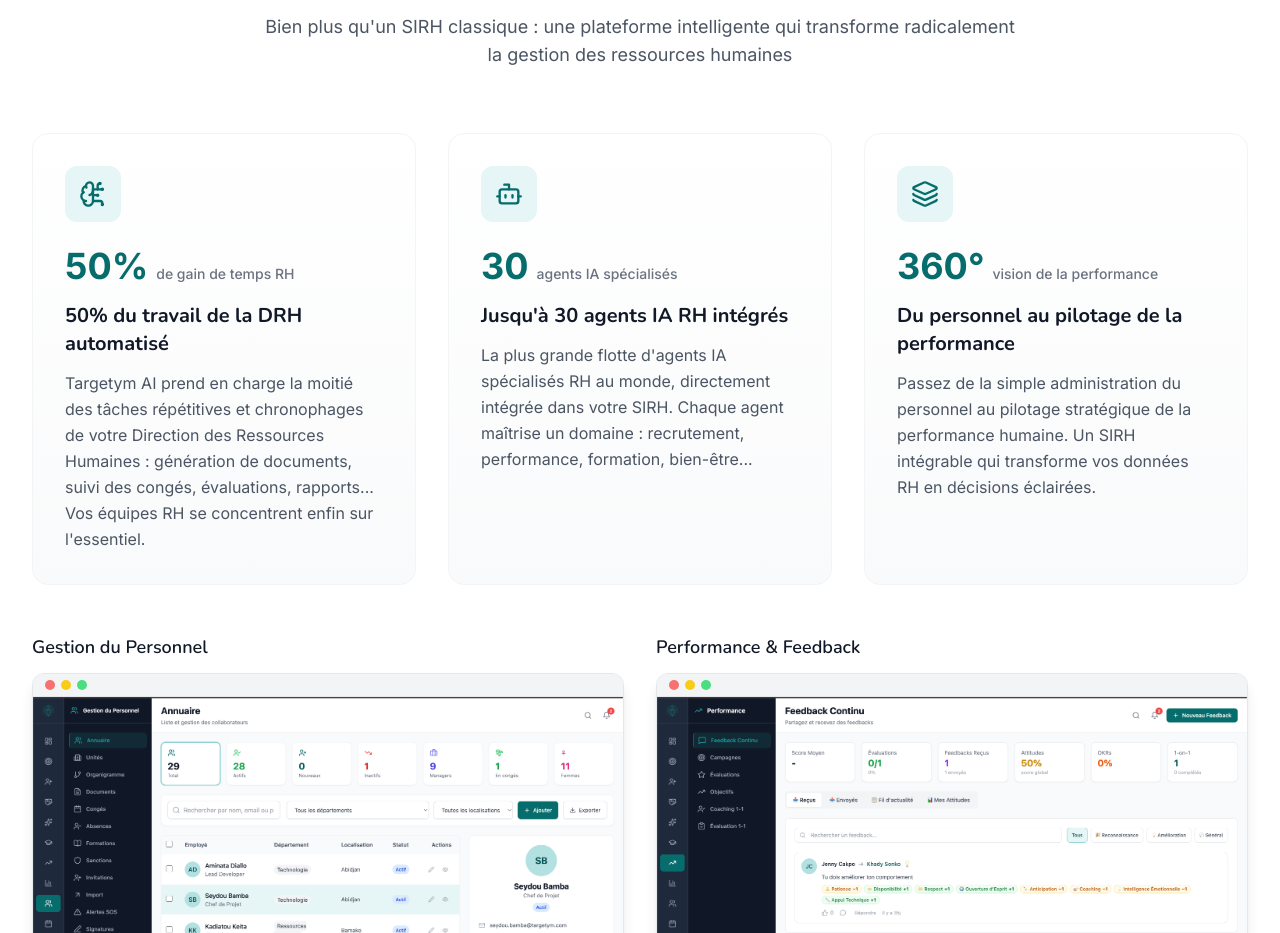
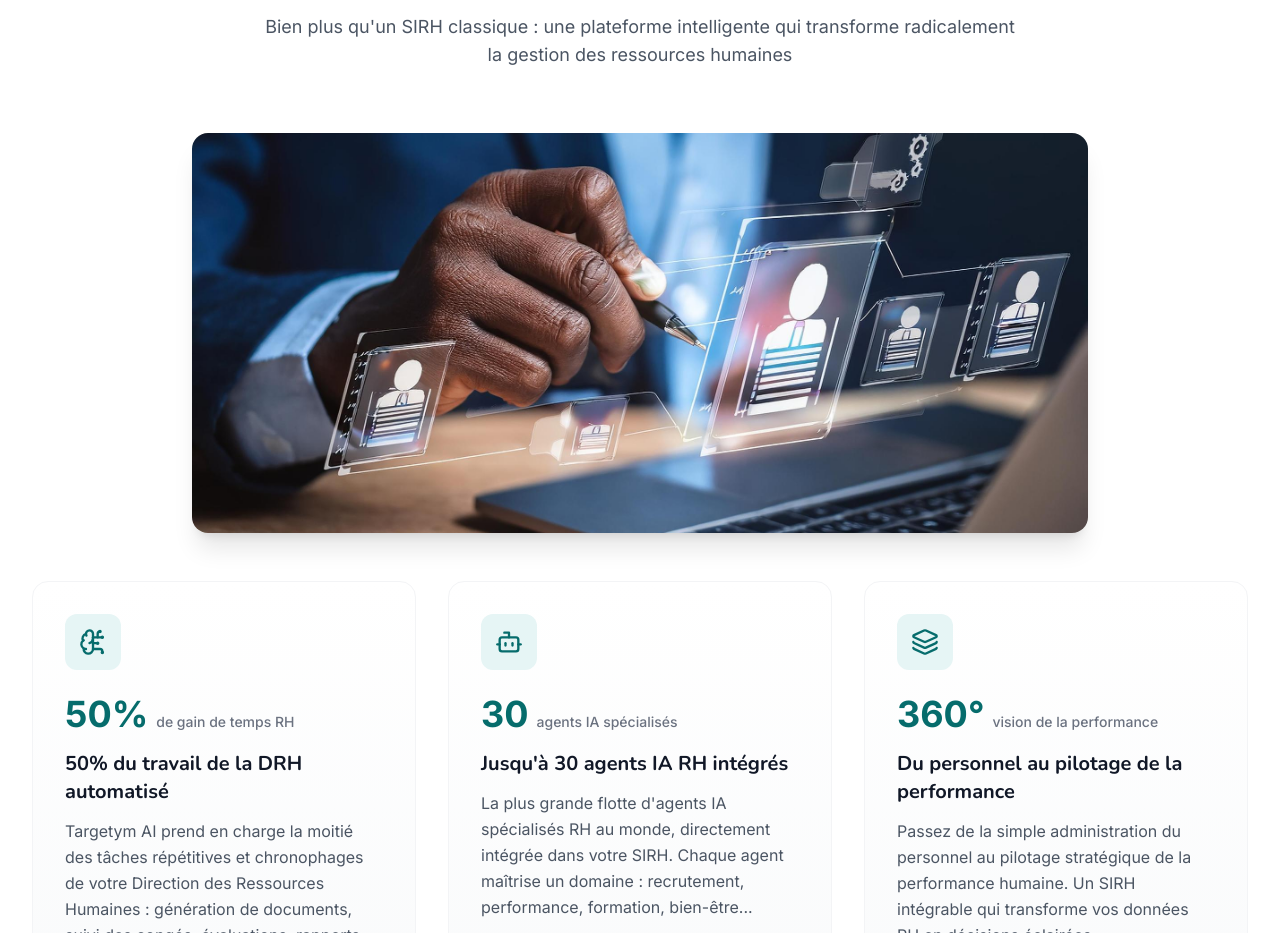
Before and after one commit to Targetym-AI/targetym-website, a Next.js app: page / in a window 1280 px wide. Shown: the part 1240-2173 px from the top of the page. Built offline with nearby package versions, Linux system fonts and the light colour scheme.

Commit message:
feat: image hero RH dans section Value Propositions

```diff
--- a/app/page.tsx
+++ b/app/page.tsx
@@ -196,6 +196,18 @@ export default function HomePage() {
               Bien plus qu&apos;un SIRH classique : une plateforme intelligente qui transforme
               radicalement la gestion des ressources humaines
             </p>
+          </div>
+
+          <div className="mt-8 mb-12 max-w-4xl mx-auto">
+            <div className="rounded-2xl overflow-hidden shadow-xl">
+              <Image
+                src="/images/hero-rh.jpg"
+                alt="Gestion RH intelligente"
+                width={1200}
+                height={500}
+                className="w-full h-[400px] object-cover"
+              />
+            </div>
           </div>
 
           <div className="grid lg:grid-cols-3 gap-8">
```
Also changed, not shown: public/images/hero-rh.jpg (added).
